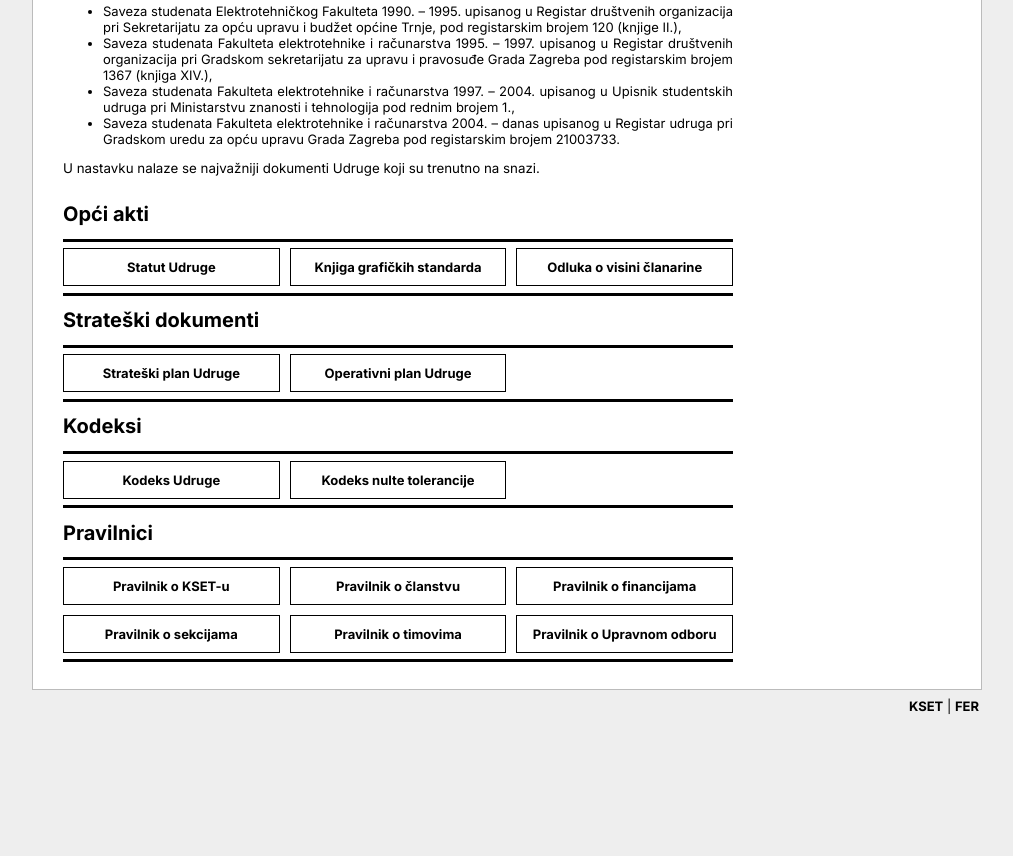
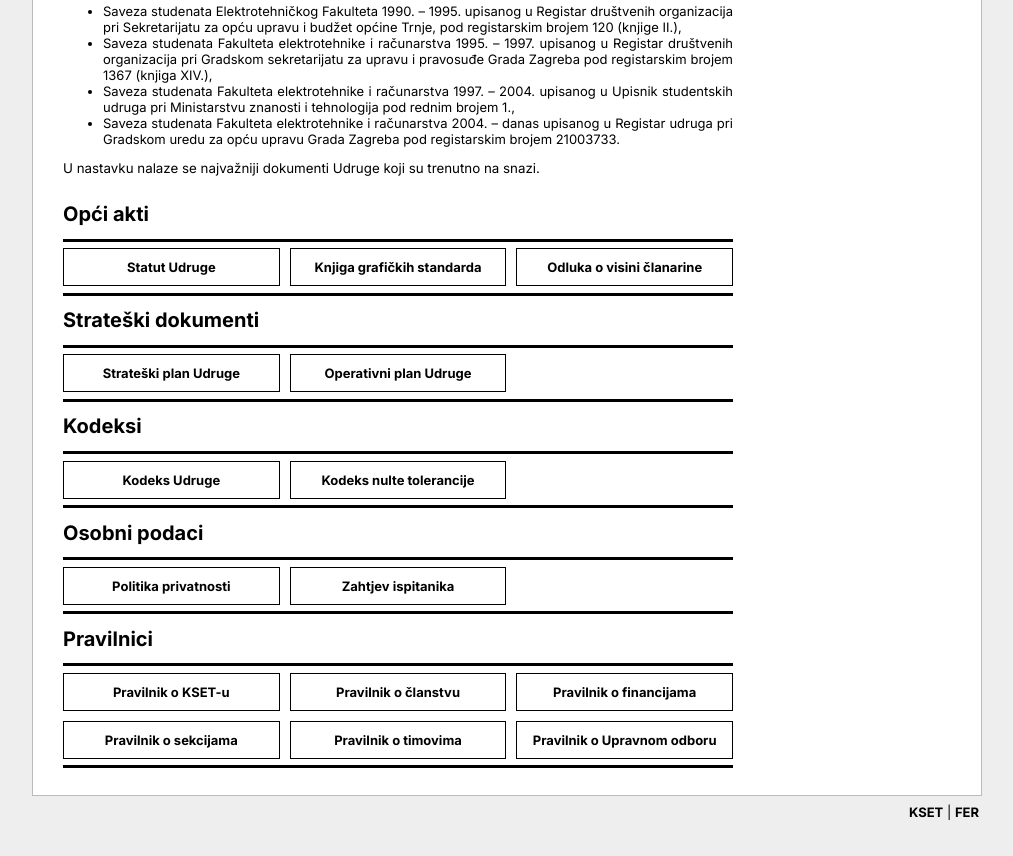
Before and after one commit to KSET/ssfer-website, a website: page dokumenti.html in a window 1280 px wide. Shown: the part 544-1400 px from the top of the page, without its empty margins (133-1146 px from the left). Before the commit the page ends 1306 px from the top, so only its background shows below. Drawn offline with nearby package versions, Linux system fonts and the light colour scheme.

Commit message:
Change GDPR documents

```diff
--- a/dokumenti.html
+++ b/dokumenti.html
@@ -132,7 +132,7 @@
                             </a>
                         </div>
                         <div class="grid-item">
-                            <a target="_blank" href="./documents/SS_FER_Odluka_clanarina_2024_25.pdf">
+                            <a target="_blank" href="./documents/SS_FER_Odluka_o_visini_clanarine_2026.pdf">
                             Odluka o visini članarine
                             </a>
                         </div>
@@ -169,6 +169,22 @@
                         <div class="grid-item">
                             <a target="_blank" href="./documents/SS_FER_Kodeks_nulte_tolerancije_2024.pdf">
                                 Kodeks nulte tolerancije
+                            </a>
+                        </div>
+                    </div>
+                    <hr style="height:3px;border-width:0;color:black;background-color:black"></hr>
+
+                    <h2>Osobni podaci</h2>
+                    <hr style="height:3px;border-width:0;color:black;background-color:black"></hr>
+                    <div class="grid-container">
+                        <div class="grid-item">
+                            <a target="_blank" href="./documents/SS_FER_Politika_privatnosti_2026.pdf">
+                                Politika privatnosti
+                            </a>
+                        </div>
+                        <div class="grid-item">
+                            <a target="_blank" href="./documents/SS_FER_Zahtjev_ispitanika_2026.pdf">
+                                Zahtjev ispitanika
                             </a>
                         </div>
                     </div>
```
